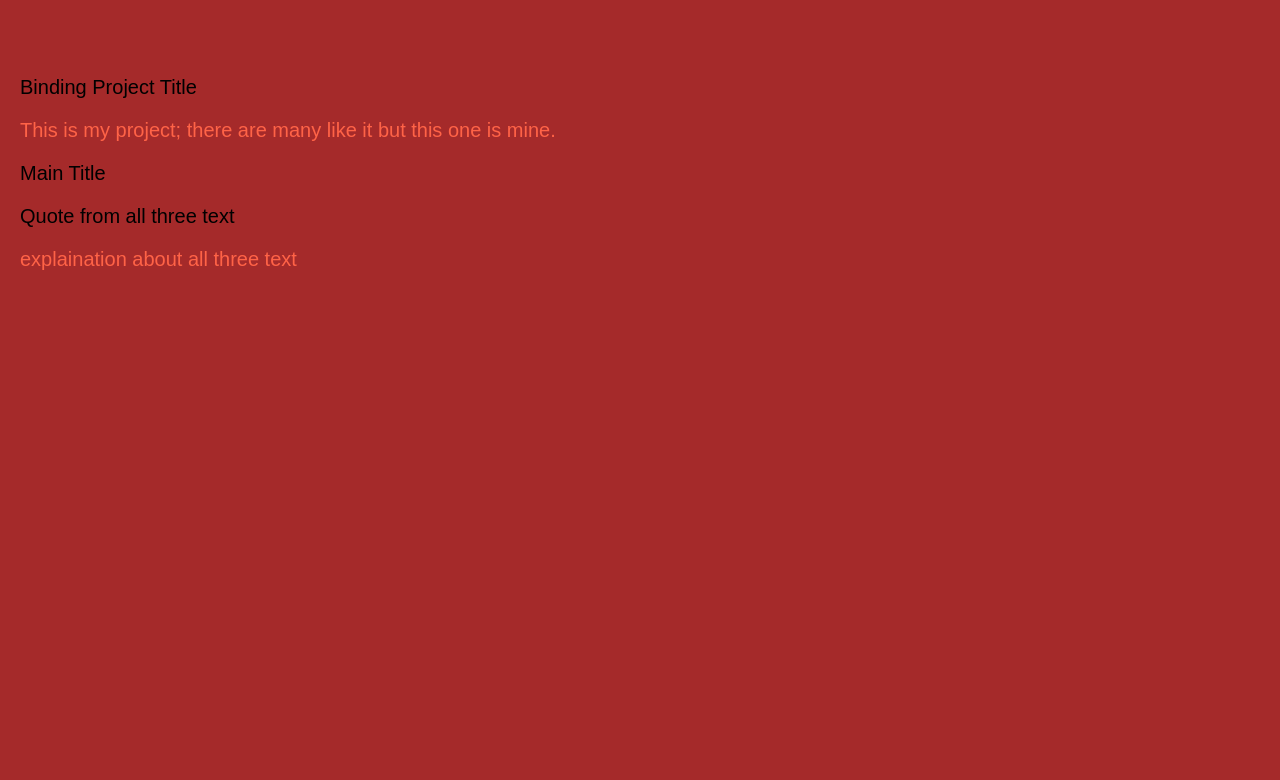
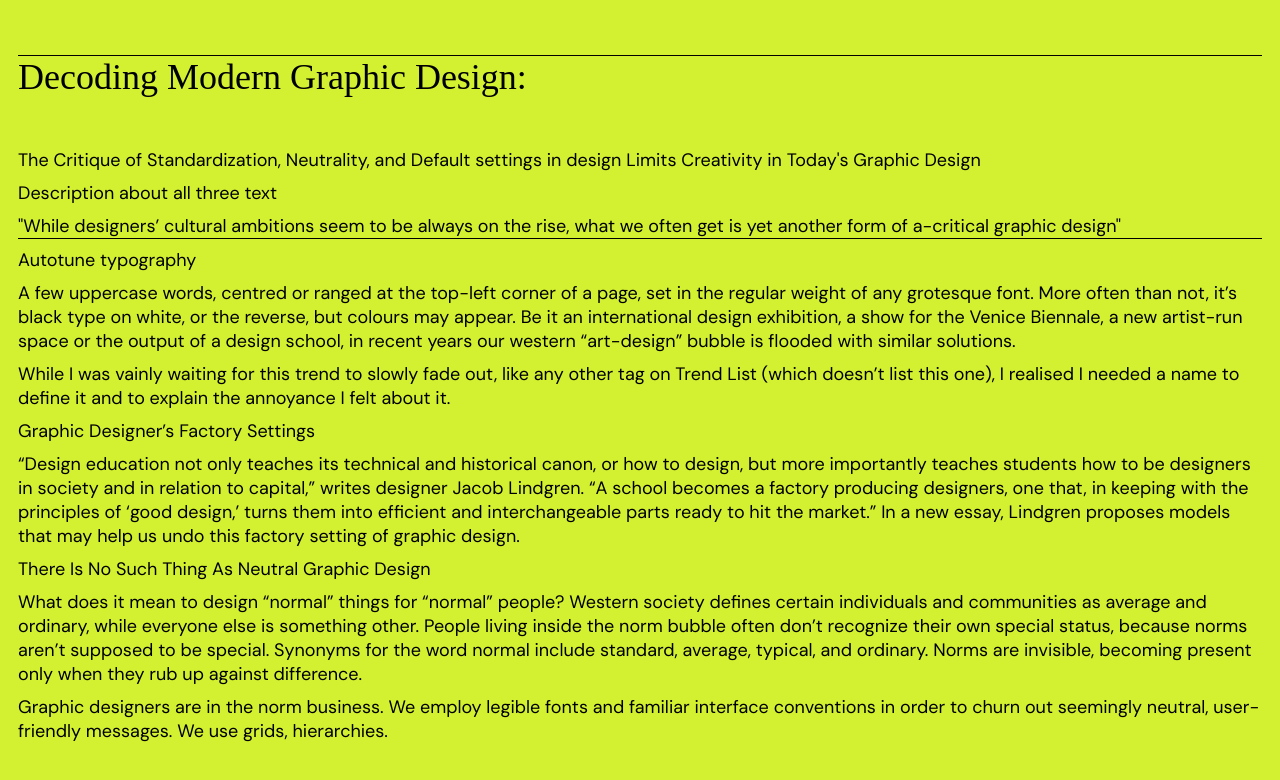
Before and after one commit to opalnattakitta/binding, a plain HTML site: page index.html in a window 1280 px wide. Drawn offline with Linux system fonts and the light colour scheme.

```diff
--- a/assets/common.css
+++ b/assets/common.css
@@ -1,6 +1,6 @@
 
 :root {
-	--base-size: 20px;
+	--base-size: 18px;
 }
 
 body {
@@ -8,4 +8,4 @@ body {
 	font-size: var(--base-size)
 }
 
-* {margin-top: 1em;}
+* {margin-top: 0.5em;}
--- a/assets/direction-1.css
+++ b/assets/direction-1.css
@@ -1,8 +1,56 @@
 p{
-	color: tomato;
+	font-weight: 300;
+	line-height: 20px;
+	color: black;
+}
+
+section{
+	position: sticky;
+	top:70px;
+	border: solid 1px black;
+	border-radius: 10px;
+	filter: drop-shadow(4px 4px rgb(53, 53, 53));
+	padding: 10px;
+
+}
+
+section:nth-child(2) {
+	top: 30px;
+	background-color:#9264ff;
+}
+
+section:nth-child(3) {
+	top: 90px;
+	background-color:#6495ff;
+}
+
+section:nth-child(4) {
+	top: 120px;
+	background-color:#64ff73;
+}
+
+
+header{
+	background-color: #faff64;
+	border: solid 1px black;
+	border-radius: 10px;
+	filter: drop-shadow(4px 4px rgb(53, 53, 53));
+	padding: 10px;
 }
 
 body {
-	font-family: sans-serif;
-	background-color: brown;
+	font-family: "League Spartan", sans-serif;
+	background-color:white;
 }
+
+h2{
+	font-size: 28px;
+}
+
+h1{
+	font-size: 32px;
+}
+
+h1,h2,h3{
+	font-family: "Lexend", sans-serif;
+}
--- a/assets/direction-2.css
+++ b/assets/direction-2.css
@@ -1,8 +1,26 @@
 p{
-	color:skyblue;
+	color: black;
+}
+
+hgroup {
+	background-color: #D4F131;
+	border-bottom: solid 1px black;
+}
+
+li {
+	display: none;
+}
+
+h1 {
+	font-family: "DM Serif Display", serif;
+	font-size: 36px;
+	font-weight: 500;
+	border-top: solid 1px black;
+	margin-top: 20px;
+	margin-bottom: 50px;
 }
 
 body{
-	font-family: fantasy;
-	background-color: black;
+	font-family: "DM Sans", sans-serif;
+	background-color: #D4F131;
 }
--- a/index.html
+++ b/index.html
@@ -4,31 +4,54 @@
 		<meta name="viewport" content="width=device-width, initial-scale=1">
 		<link href="assets/reset.css" rel="stylesheet">
 		<link href="assets/common.css" rel="stylesheet">
-		<link href="assets/direction-1.css" rel="stylesheet">
-		<!-- <link href="assets/direction-2.css" rel="stylesheet"> -->
+		<!-- <link href="assets/direction-1.css" rel="stylesheet"> -->
+		<link href="assets/direction-2.css" rel="stylesheet">
 		<!-- <link href="assets/direction-3.css" rel="stylesheet"> -->
 		<!--commmand backslack to comment out-->
+
+		<!-- font import -->
+		<style>
+			@import url('https://fonts.googleapis.com/css2?family=Lexend:wght@100..900&display=swap');
+			@import url('https://fonts.googleapis.com/css2?family=League+Spartan:wght@100..900&family=Lexend:wght@100..900&display=swap');
+			@import url('https://fonts.googleapis.com/css2?family=DM+Sans:ital,opsz,wght@0,9..40,100..1000;1,9..40,100..1000&family=Fredoka:wght@300..700&family=League+Spartan:wght@100..900&family=Lexend:wght@100..900&display=swap');
+			@import url('https://fonts.googleapis.com/css2?family=DM+Sans:ital,opsz,wght@0,9..40,100..1000;1,9..40,100..1000&family=Fredoka:wght@300..700&family=League+Spartan:wght@100..900&family=Lexend:wght@100..900&display=swap');
+		</style>
 	</head>
 	<body>
 		<header>
-			<h1>Binding Project Title</h1>
-			<p>This is my project; there are many like it but this one is mine.</p>
+			<h1>Decoding Modern Graphic Design:</h1>
+			<p>The Critique of Standardization, Neutrality, and Default settings in design Limits Creativity in Today's Graphic Design</p>
 				<nav>
 					<ul>
-						<li></li>
-						<li></li>
-						<li></li>
+						<li>Home</li>
+						<li>About</li>
+						<li>Article 3</li>
 					</ul>
 				</nav>
 		</header>
 		<main>
 			<article>
-				<header>
-					<h2>Main Title</h2>
-					<blockquote>Quote from all three text</blockquote>
-				</header>
+				<hgroup>
+					<h2>Description about all three text</h2>
+					<blockquote>
+						"While designers’ cultural ambitions seem to be always on the rise, what we often get is yet another form of a-critical graphic design"
+					</blockquote>
+				</hgroup>
 				<section>
-					<p>explaination about all three text</p>
+					<h3>Autotune typography</h3>
+					<p>A few uppercase words, centred or ranged at the top-left corner of a page, set in the regular weight of any grotesque font. More often than not, it’s black type on white, or the reverse, but colours may appear. Be it an international design exhibition, a show for the Venice Biennale, a new artist-run space or the output of a design school, in recent years our western “art-design” bubble is flooded with similar solutions.</p>
+
+					<p>While I was vainly waiting for this trend to slowly fade out, like any other tag on Trend List (which doesn’t list this one), I realised I needed a name to define it and to explain the annoyance I felt about it.</p>
+				</section>
+				<section>
+					<h3>Graphic Designer’s Factory Settings</h3>
+					<p>“Design education not only teaches its technical and historical canon, or how to design, but more importantly teaches students how to be designers in society and in relation to capital,” writes designer Jacob Lindgren. “A school becomes a factory producing designers, one that, in keeping with the principles of ‘good design,’ turns them into efficient and interchangeable parts ready to hit the market.” In a new essay, Lindgren proposes models that may help us undo this factory setting of graphic design.</p>
+				</section>
+				<section>
+					<h3>There Is No Such Thing As Neutral Graphic Design</h3>
+					<p>What does it mean to design “normal” things for “normal” people? Western society defines certain individuals and communities as average and ordinary, while everyone else is something other. People living inside the norm bubble often don’t recognize their own special status, because norms aren’t supposed to be special. Synonyms for the word normal include standard, average, typical, and ordinary. Norms are invisible, becoming present only when they rub up against difference.</p>
+
+					<p>Graphic designers are in the norm business. We employ legible fonts and familiar interface conventions in order to churn out seemingly neutral, user-friendly messages. We use grids, hierarchies.</p>
 				</section>
 			</article>
 		</main>
```
